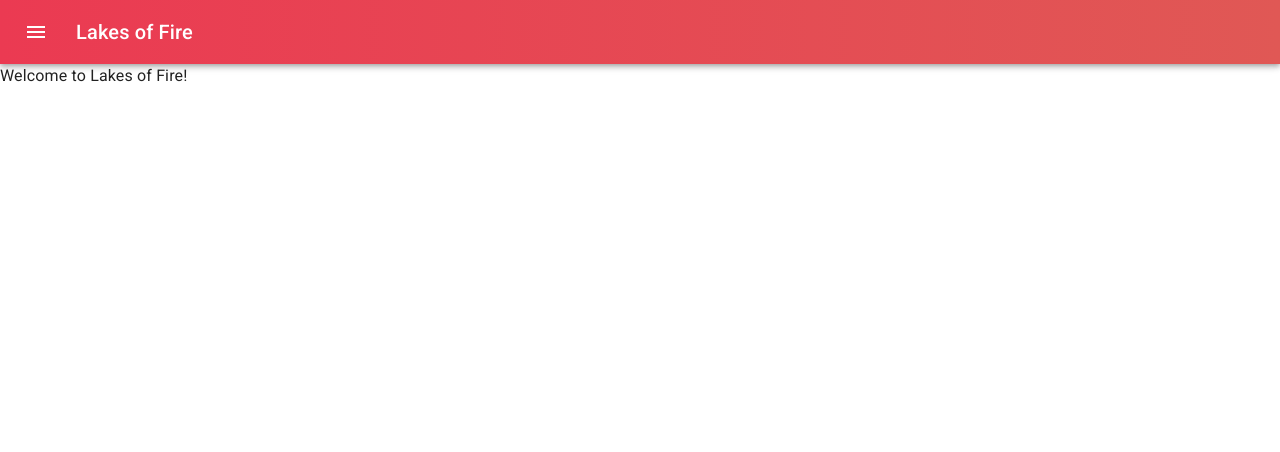
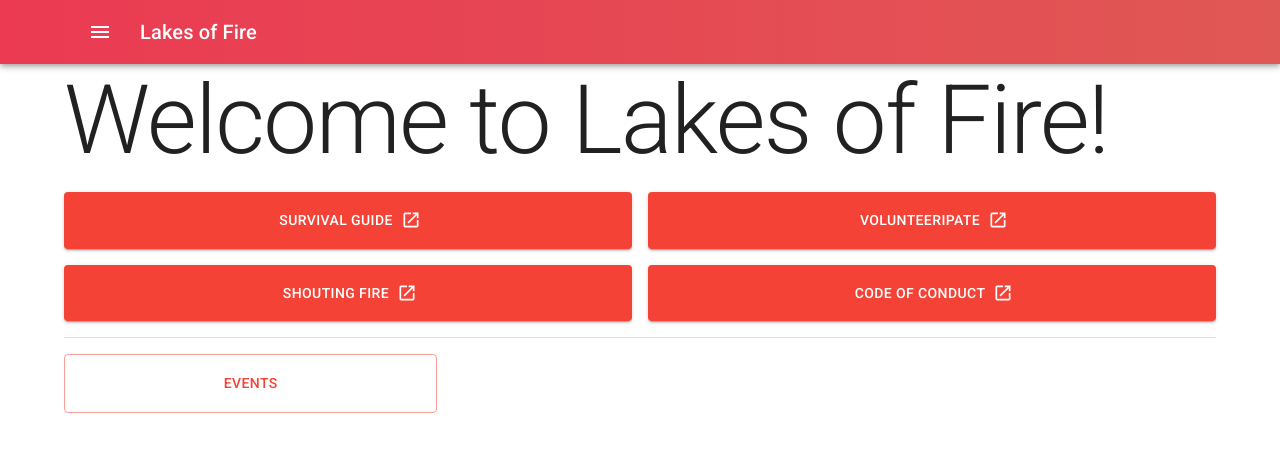
Before and after one commit to emlove/lof-material-www, a React (Create React App) app: page / in a window 1280 px wide. Shown: the top 452 px of the page. Built offline with nearby package versions, Linux system fonts and the light colour scheme.

Commit message:
Homepage and data contexts

```diff
--- /dev/null
+++ b/jsconfig.json
@@ -0,0 +1,6 @@
+{
+  "compilerOptions": {
+    "baseUrl": "src"
+  },
+  "include": ["src"]
+}
--- a/src/App.js
+++ b/src/App.js
@@ -2,20 +2,28 @@ import React from 'react';
 
 import { Routes, Route } from 'react-router';
 
-import AppBar from './components/AppBar.js';
+import Container from '@mui/material/Container';
 
-import Home from './pages/Home.js';
-import Events from './pages/Event/Events.js';
+import AppBar from './components/AppBar';
+
+import Home from 'pages/Home';
+import Events from 'pages/Event/Events';
+import Event from 'pages/Event/Event';
+
+import DataContextProvider from 'components/DataContextProvider';
 
 function App() {
   return (
-    <>
+    <DataContextProvider>
       <AppBar />
-      <Routes>
-        <Route index path="*" element={<Home />} />
-        <Route path="/events" element={<Events />} />
-      </Routes>
-    </>
+      <Container maxwidth="xs">
+        <Routes>
+          <Route index path="*" element={<Home />} />
+          <Route path="/events" element={<Events />} />
+          <Route path="/event/:id" element={<Event />} />
+        </Routes>
+      </Container>
+    </DataContextProvider>
   );
 }
 
--- a/src/components/AppBar.js
+++ b/src/components/AppBar.js
@@ -4,6 +4,7 @@ import { Link, NavLink } from 'react-router';
 
 import AppBar from '@mui/material/AppBar';
 import Box from '@mui/material/Box';
+import Container from '@mui/material/Container';
 import Drawer from '@mui/material/Drawer';
 import List from '@mui/material/List';
 import ListItem from '@mui/material/ListItem';
@@ -28,6 +29,7 @@ function App() {
             background: 'linear-gradient(90deg, #eb3a52 0%, #e05855 100%)',
           }}
         >
+          <Container maxwidth="xs">
             <Toolbar>
               <IconButton
                 size="large"
@@ -52,12 +54,17 @@ function App() {
                 Lakes of Fire
               </Typography>
             </Toolbar>
+          </Container>
         </AppBar>
       </Box>
       <Drawer anchor="left" open={open} onClose={() => setOpen(false)}>
         <List>
           <ListItem>
-            <ListItemButton component={NavLink} to="/events">
+            <ListItemButton
+              component={NavLink}
+              to="/events"
+              onClick={() => setOpen(false)}
+            >
               <ListItemIcon>
                 <EventIcon />
               </ListItemIcon>
--- /dev/null
+++ b/src/components/DataContextProvider.js
@@ -0,0 +1,38 @@
+import React, { useState, useEffect } from 'react';
+
+import { INITIAL_DATA, DataContext } from 'contexts/data';
+
+import events from 'data/events.json';
+
+function DataContextProvider({ children }) {
+  const [dataState, setDataState] = useState(INITIAL_DATA);
+  useEffect(() => {
+    setDataState((old) => ({
+      ...old,
+      events: Object.fromEntries(
+        events.map((event) => [event.event_id, event])
+      ),
+    }));
+
+    const eventTimes = events.reduce((collectedTimes, event) => {
+      return [
+        ...collectedTimes,
+        ...event.event_times.map((eventTime) => ({
+          ...eventTime,
+          event,
+        })),
+      ];
+    }, []);
+    setDataState((old) => ({
+      ...old,
+      eventTimes: Object.fromEntries(
+        eventTimes.map((eventTime) => [eventTime.event_time_id, eventTime])
+      ),
+    }));
+  }, []);
+  return (
+    <DataContext.Provider value={dataState}>{children}</DataContext.Provider>
+  );
+}
+
+export default DataContextProvider;
--- /dev/null
+++ b/src/contexts/data.js
@@ -0,0 +1,26 @@
+import { useContext, createContext } from 'react';
+
+export const INITIAL_DATA = {
+  events: null,
+  eventTimes: null,
+};
+
+export const DataContext = createContext(INITIAL_DATA);
+
+export function useEvents() {
+  return useContext(DataContext).events;
+}
+
+export function useEvent(id) {
+  const events = useEvents();
+  return events && events[id];
+}
+
+export function useEventTimes() {
+  return useContext(DataContext).eventTimes;
+}
+
+export function useEventTime(id) {
+  const eventTimes = useEventTimes();
+  return eventTimes && eventTimes[id];
+}
--- a/src/index.js
+++ b/src/index.js
@@ -13,7 +13,7 @@ import '@fontsource/roboto/700.css';
 
 import App from './App';
 import * as serviceWorkerRegistration from './serviceWorkerRegistration';
-import { theme } from './theme.js';
+import { theme } from './theme';
 
 const root = ReactDOM.createRoot(document.getElementById('root'));
 root.render(
--- /dev/null
+++ b/src/pages/Event/Event.js
@@ -0,0 +1,29 @@
+import React from 'react';
+
+import { useParams } from 'react-router';
+
+import { useEventTime } from 'contexts/data';
+
+import Typography from '@mui/material/Typography';
+import Skeleton from '@mui/material/Skeleton';
+
+function Event() {
+  const params = useParams();
+  const eventTime = useEventTime(params.id);
+  return (
+    <>
+      <Typography variant="h2">
+        {eventTime === null ? <Skeleton /> : eventTime.event.title}
+      </Typography>
+      <Typography variant="body1">
+        {eventTime === null
+          ? Array(4)
+              .fill(null)
+              .map(() => <Skeleton />)
+          : eventTime.event.event_description}
+      </Typography>
+    </>
+  );
+}
+
+export default Event;
--- a/src/pages/Event/Events.js
+++ b/src/pages/Event/Events.js
@@ -1,5 +1,54 @@
+import React from 'react';
+
+import { Link } from 'react-router';
+
+import ButtonBase from '@mui/material/ButtonBase';
+import Typography from '@mui/material/Typography';
+import Paper from '@mui/material/Paper';
+import Grid from '@mui/material/Grid2';
+import Skeleton from '@mui/material/Skeleton';
+
+import { useEventTimes } from 'contexts/data';
+
+const MAX_DESCRIPTION_LENGTH = 200;
+
 function Events() {
-  return 'Events';
+  const eventTimes = useEventTimes();
+
+  function renderEvents() {
+    if (!eventTimes) {
+      return Array(12)
+        .fill(null)
+        .map(() => (
+          <Grid size={{ xs: 12, md: 6, lg: 4 }}>
+            <Skeleton variant="rectangular" width="100%" height={240} />
+          </Grid>
+        ));
+    }
+    return Object.values(eventTimes).map((eventTime) => (
+      <Grid key={eventTime.event_time_id} size={{ xs: 12, md: 6, lg: 4 }}>
+        <ButtonBase component={Link} to={`/event/${eventTime.event_time_id}`}>
+          <Paper sx={{ padding: 2 }}>
+            <Typography variant="h5">{eventTime.event.title}</Typography>
+            <Typography variant="subtitle1">
+              {eventTime.event.event_description.length > MAX_DESCRIPTION_LENGTH
+                ? `${eventTime.event.event_description.substring(0, MAX_DESCRIPTION_LENGTH)}…`
+                : eventTime.event.event_description}
+            </Typography>
+          </Paper>
+        </ButtonBase>
+      </Grid>
+    ));
+  }
+
+  return (
+    <>
+      <Typography variant="h2">Events</Typography>
+      <Grid container spacing={2}>
+        {renderEvents()}
+      </Grid>
+    </>
+  );
 }
 
 export default Events;
--- a/src/pages/Home.js
+++ b/src/pages/Home.js
@@ -1,6 +1,75 @@
+import React from 'react';
+
+import Button from '@mui/material/Button';
+import Divider from '@mui/material/Divider';
+import Typography from '@mui/material/Typography';
+import Grid from '@mui/material/Grid2';
+import { default as MuiLink } from '@mui/material/Link';
+import { Link as RouterLink } from 'react-router';
+
+import LaunchIcon from '@mui/icons-material/Launch';
+
+const EXTERNAL_LINKS = [
+  {
+    title: 'Survival Guide',
+    url: 'http://lakesoffire.org/the-event/survival-guide',
+  },
+  {
+    title: 'Volunteeripate',
+    url: 'https://volunteer.lakesoffire.org/',
+  },
+  {
+    title: 'Shouting Fire',
+    url: 'https://shoutingfire.com/',
+  },
+  {
+    title: 'Code of Conduct',
+    url: 'http://lakesoffire.org/code-of-conduct',
+  },
+];
+
+const INTERNAL_LINKS = [
+  {
+    title: 'Events',
+    path: '/events',
+  },
+];
+
 function Home() {
   return (
-    "Welcome to Lakes of Fire!"
+    <Grid container spacing={2}>
+      <Grid size="12">
+        <Typography variant="h1">Welcome to Lakes of Fire!</Typography>
+      </Grid>
+      {EXTERNAL_LINKS.map((linkData) => (
+        <Grid key={linkData.url} size={{ xs: 12, md: 6 }}>
+          <Button
+            component={MuiLink}
+            href={linkData.url}
+            target="_blank"
+            rel="noreferrer"
+            sx={{ width: '100%', height: '100%', padding: 2 }}
+            variant="contained"
+            endIcon={<LaunchIcon />}
+          >
+            {linkData.title}
+          </Button>
+        </Grid>
+      ))}
+      <Divider sx={{ width: '100%' }} />
+      {INTERNAL_LINKS.map((linkData) => (
+        <Grid key={linkData.path} size={{ xs: 12, md: 6, lg: 4 }}>
+          <Button
+            component={RouterLink}
+            to={linkData.path}
+            sx={{ width: '100%', height: '100%', padding: 2 }}
+            variant="outlined"
+          >
+            {linkData.title}
+          </Button>
+        </Grid>
+      ))}
+    </Grid>
   );
 }
 
```
Lines whose indentation alone changed are shown as unchanged.
